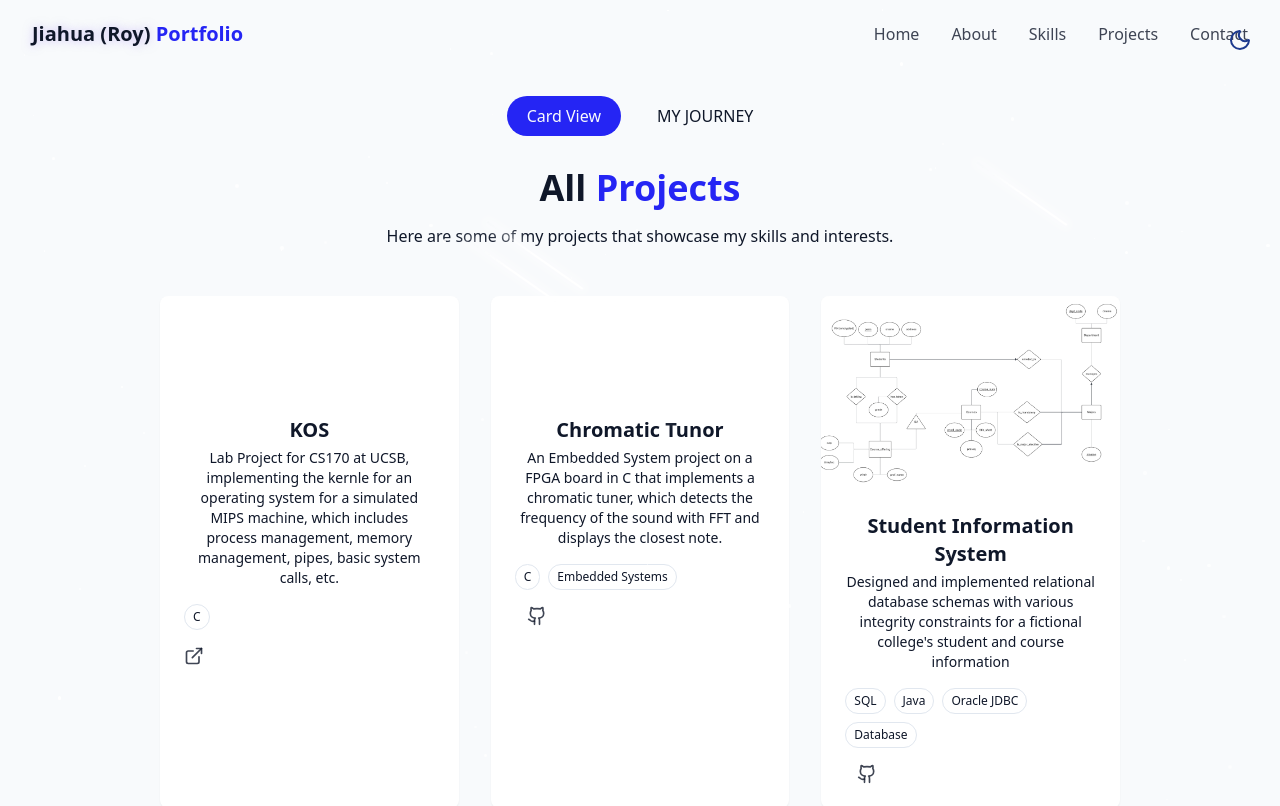
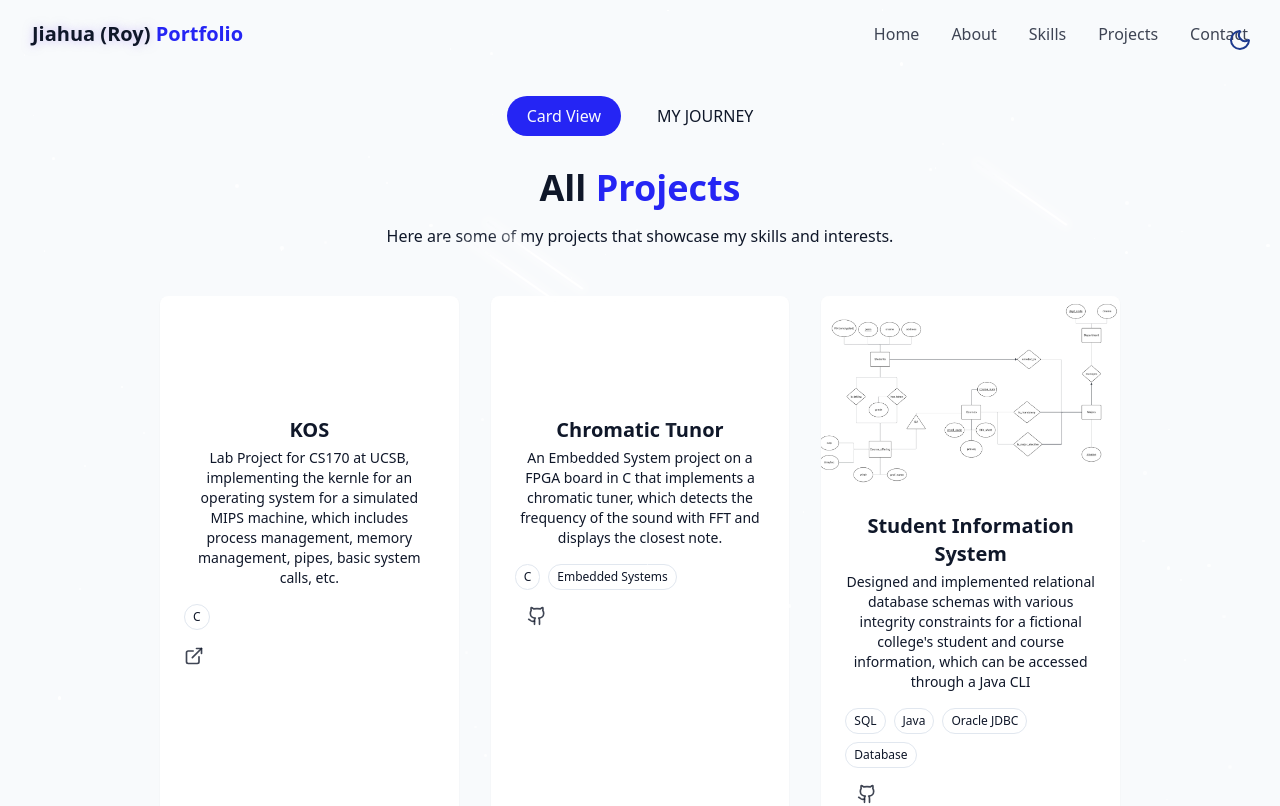
Before and after one commit to jia-hua-ren/portfolio, a React (Vite) app: page /portfolio/projects in a window 1280 px wide. Shown: the top 806 px of the page. Built offline with nearby package versions, Linux system fonts and the light colour scheme.

Commit message:
update sql proj descriptions

```diff
--- a/src/data/projectsData.ts
+++ b/src/data/projectsData.ts
@@ -33,7 +33,7 @@ export const projects: Project[] = [
     id: 3,
     title: "Student Information System",
     description:
-      "Designed and implemented relational database schemas with various integrity constraints for a fictional college's student and course information",
+      "Designed and implemented relational database schemas with various integrity constraints for a fictional college's student and course information, which can be accessed through a Java CLI",
     image: "/portfolio/projects/studentInfoSystem.png",
     tags: ["SQL", "Java", "Oracle JDBC", "Database"],
     url: "#",
```
